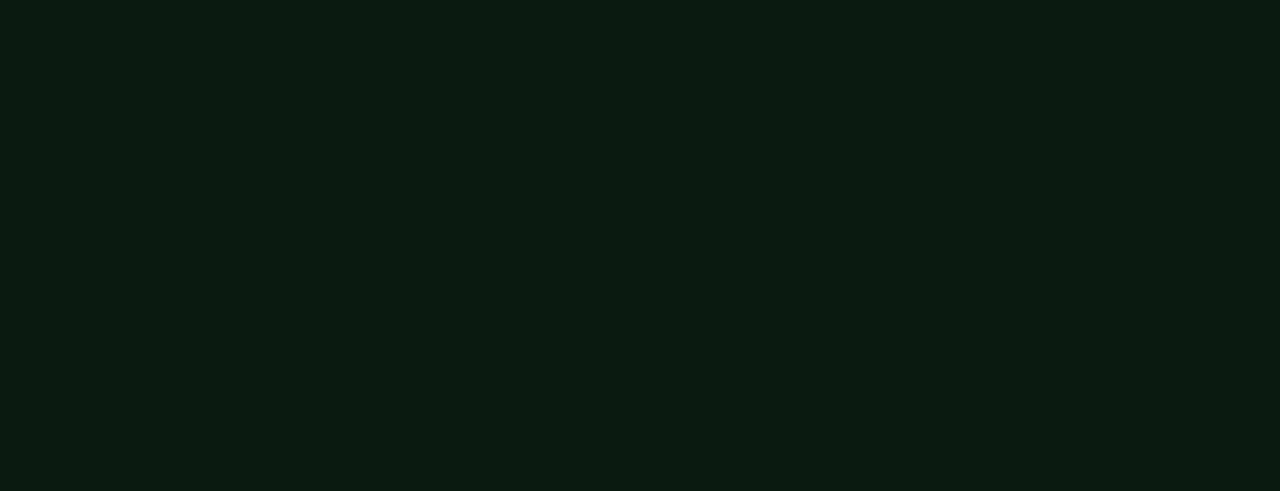
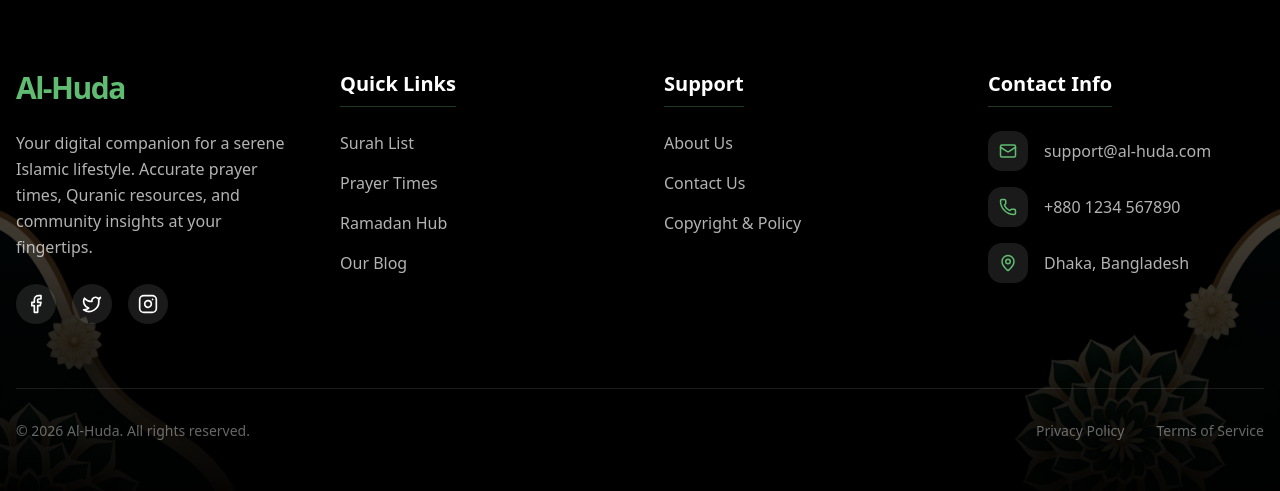
Before and after one commit to kobirul5/al_huda_client, a Next.js app: page / in a window 1280 px wide. Shown: the part 1428-1919 px from the top of the page. Before the commit the page ends 1258 px from the top, so only its background shows below. Built offline with nearby package versions, Linux system fonts and the light colour scheme; no server answers.

Commit message:
add footer

```diff
--- a/src/app/(commonLayout)/layout.tsx
+++ b/src/app/(commonLayout)/layout.tsx
@@ -1,4 +1,5 @@
 import PublicNavbar from "@/components/shared/PublicNavbar";
+import Footer from "@/components/shared/Footer";
 import { cookies } from "next/headers";
 
 const BASE_URL = process.env.NEXT_PUBLIC_API_URL || "http://localhost:5000/api/v1";
@@ -43,6 +44,7 @@
     <>
       <PublicNavbar user={user} />
       {children}
+      <Footer />
     </>
   );
 }
--- a/src/app/(commonLayout)/page.tsx
+++ b/src/app/(commonLayout)/page.tsx
@@ -1,6 +1,7 @@
 import QuranHero from "@/components/modules/Home/QuranHero";
 import { ISurah } from "@/components/modules/Home/SurahCard";
 import SurahList from "@/components/modules/Home/SurahList";
+import Link from "next/link";
 
 // eslint-disable-next-line @typescript-eslint/no-explicit-any
 async function getSurahData(): Promise<{ surahs: ISurah[]; stats: any }> {
@@ -33,8 +34,22 @@
     <div className="min-h-screen bg-background">
       <QuranHero stats={stats} />
 
-      <main id="surahs" className="container mx-auto scroll-mt-24">
-        <SurahList initialSurahs={surahs} />
+      <main id="surahs" className="container mx-auto scroll-mt-24 pb-20">
+        <SurahList initialSurahs={surahs.slice(0, 20)} />
+
+        {surahs.length > 20 && (
+          <div className="text-center mt-10">
+            <Link
+              href="/surah/1"
+              className="inline-flex items-center gap-2 px-10 py-4 bg-primary text-white font-bold rounded-2xl shadow-xl shadow-primary/20 hover:bg-primary/90 hover:scale-105 active:scale-95 transition-all"
+            >
+              View All Surahs
+              <svg width="20" height="20" viewBox="0 0 24 24" fill="none" stroke="currentColor" strokeWidth="3" strokeLinecap="round" strokeLinejoin="round">
+                <path d="M5 12h14m-7-7 7 7-7 7"/>
+              </svg>
+            </Link>
+          </div>
+        )}
       </main>
     </div>
   );
--- /dev/null
+++ b/src/components/shared/Footer.tsx
@@ -0,0 +1,99 @@
+import Link from "next/link";
+import Image from "next/image";
+import { Mail, Phone, MapPin, Facebook, Twitter, Instagram } from "lucide-react";
+
+export default function Footer() {
+  return (
+    <footer className="relative bg-black text-white mt-20 overflow-hidden">
+      {/* Background Image with Overlay */}
+      <div className="absolute inset-0 z-0">
+        <Image
+          src="/assets/footer.png"
+          alt="Footer Background"
+          fill
+          className="object-cover brightness-[0.4]"
+        />
+        <div className="absolute inset-0 bg-gradient-to-t from-black via-black/40 to-transparent" />
+      </div>
+
+      <div className="container mx-auto px-4 py-20 relative z-10">
+        <div className="grid grid-cols-1 md:grid-cols-2 lg:grid-cols-4 gap-12">
+          {/* Brand Section */}
+          <div className="space-y-6">
+            <Link href="/" className="inline-block">
+              <h2 className="text-3xl font-black text-primary tracking-tighter">Al-Huda</h2>
+            </Link>
+            <p className="text-white/70 leading-relaxed max-w-xs">
+              Your digital companion for a serene Islamic lifestyle. Accurate prayer times, Quranic resources, and community insights at your fingertips.
+            </p>
+            <div className="flex items-center gap-4">
+              <a href="#" className="w-10 h-10 rounded-full bg-white/10 flex items-center justify-center text-white hover:bg-primary transition-all shadow-sm">
+                <Facebook size={20} />
+              </a>
+              <a href="#" className="w-10 h-10 rounded-full bg-white/10 flex items-center justify-center text-white hover:bg-primary transition-all shadow-sm">
+                <Twitter size={20} />
+              </a>
+              <a href="#" className="w-10 h-10 rounded-full bg-white/10 flex items-center justify-center text-white hover:bg-primary transition-all shadow-sm">
+                <Instagram size={20} />
+              </a>
+            </div>
+          </div>
+
+          {/* Quick Links */}
+          <div className="space-y-6">
+            <h3 className="text-xl font-bold border-b border-primary/30 pb-2 inline-block">Quick Links</h3>
+            <ul className="space-y-4 text-white/70">
+              <li><Link href="/surah/1" className="hover:text-primary transition-colors">Surah List</Link></li>
+              <li><Link href="/prayer-time" className="hover:text-primary transition-colors">Prayer Times</Link></li>
+              <li><Link href="/ramadan" className="hover:text-primary transition-colors">Ramadan Hub</Link></li>
+              <li><Link href="/blog" className="hover:text-primary transition-colors">Our Blog</Link></li>
+            </ul>
+          </div>
+
+          {/* Support */}
+          <div className="space-y-6">
+            <h3 className="text-xl font-bold border-b border-primary/30 pb-2 inline-block">Support</h3>
+            <ul className="space-y-4 text-white/70">
+              <li><Link href="/about-us" className="hover:text-primary transition-colors">About Us</Link></li>
+              <li><Link href="/contact-us" className="hover:text-primary transition-colors">Contact Us</Link></li>
+              <li><Link href="/copyright" className="hover:text-primary transition-colors">Copyright & Policy</Link></li>
+            </ul>
+          </div>
+
+          {/* Contact Info */}
+          <div className="space-y-6">
+            <h3 className="text-xl font-bold border-b border-primary/30 pb-2 inline-block">Contact Info</h3>
+            <ul className="space-y-4 text-white/70">
+              <li className="flex items-center gap-4">
+                <div className="w-10 h-10 rounded-xl bg-white/10 flex items-center justify-center text-primary shrink-0">
+                  <Mail size={18} />
+                </div>
+                <span>support@al-huda.com</span>
+              </li>
+              <li className="flex items-center gap-4">
+                <div className="w-10 h-10 rounded-xl bg-white/10 flex items-center justify-center text-primary shrink-0">
+                  <Phone size={18} />
+                </div>
+                <span>+880 1234 567890</span>
+              </li>
+              <li className="flex items-center gap-4">
+                <div className="w-10 h-10 rounded-xl bg-white/10 flex items-center justify-center text-primary shrink-0">
+                  <MapPin size={18} />
+                </div>
+                <span>Dhaka, Bangladesh</span>
+              </li>
+            </ul>
+          </div>
+        </div>
+
+        <div className="border-t border-white/10 mt-16 pt-8 flex flex-col md:flex-row items-center justify-between gap-6 text-white/40 text-sm">
+          <p>© {new Date().getFullYear()} Al-Huda. All rights reserved.</p>
+          <div className="flex items-center gap-8">
+            <Link href="/privacy" className="hover:text-primary">Privacy Policy</Link>
+            <Link href="/terms" className="hover:text-primary">Terms of Service</Link>
+          </div>
+        </div>
+      </div>
+    </footer>
+  );
+}
```
Also changed, not shown: public/assets/footer.png (added), public/assets/footer1.png (added).
